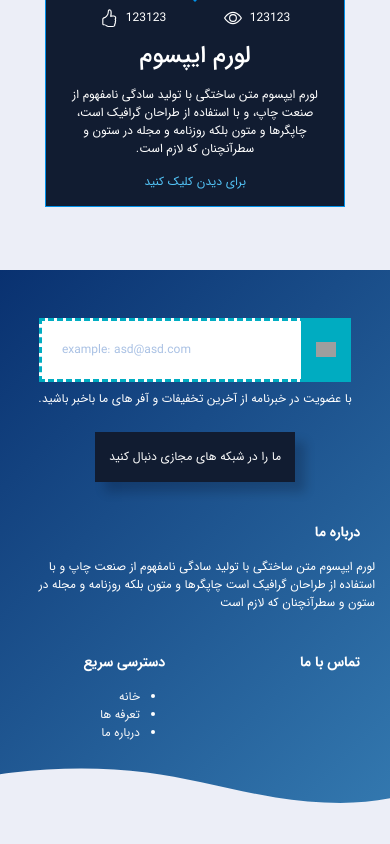
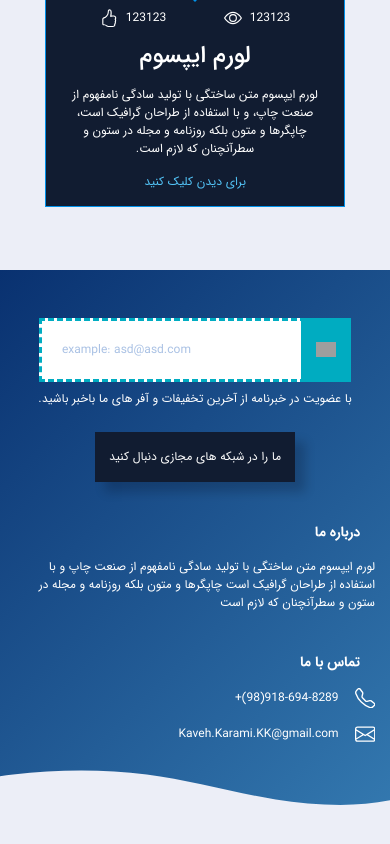
Before and after one commit to KavehKarami/shop-theme-react, a React (Create React App) app: page / in a window 390 px wide. Shown: the part 7790-8634 px from the top of the page. Built offline with nearby package versions, Linux system fonts and the light colour scheme; grey boxes are pictures that could not be loaded.

Commit message:
wip-footer (footer mobile complete)

```diff
--- a/src/app/components/layout/Footer.jsx
+++ b/src/app/components/layout/Footer.jsx
@@ -1,6 +1,8 @@
 import React from 'react';
 import { Link } from 'react-router-dom';
 import { routes } from '../../routes';
+import MailIcon from '../shared/icons/MailIcon';
+import PhoneIcon from '../shared/icons/PhoneIcon';
 import DashedInput from '../shared/inputs/DashedInput';
 import FollowUs from '../shared/sections/FollowUs';
 import ShapeDivider1 from '../shared/shape-dividers/ShapeDivider1';
@@ -26,10 +28,29 @@
         </div>
 
         <div className="row">
-          <div className="col-6  mt-3 mb-5">
+          <div className="col-12 col-md-4  mt-3 mb-5">
+
             <div className="footer-link-title">تماس با ما</div>
+
+            <div className="d-flex mb-3 align-items-center justify-content-start">
+              <PhoneIcon />
+
+              <a href="callto:+989186948289" className="mr-3 footer-contact-text">
+                +(98)918-694-8289
+              </a>
+            </div>
+
+            <div className="d-flex mb-3 align-items-center justify-content-start text-nowrap">
+              <MailIcon />
+
+              <a href="maillto:Kaveh.Karami.KK@gmail.com" className="mr-3 footer-contact-text">
+                Kaveh.Karami.KK@gmail.com
+              </a>
+            </div>
+
           </div>
-          <div className="col-6  mt-3 mb-5">
+
+          <div className="col-6 col-md-4 mt-3 mb-5 d-none d-md-block">
             <div className="footer-link-title">دسترسی سریع</div>
             <ul>
               {routes.map((route, index) => (
--- /dev/null
+++ b/src/app/components/shared/icons/MailIcon.jsx
@@ -0,0 +1,11 @@
+import React from 'react';
+
+const MailIcon = () => {
+  return (
+    <svg width="1.7em" height="1.7em" viewBox="0 0 16 16" className="bi bi-envelope" fill="currentColor" xmlns="http://www.w3.org/2000/svg">
+      <path fillRule="evenodd" d="M0 4a2 2 0 0 1 2-2h12a2 2 0 0 1 2 2v8a2 2 0 0 1-2 2H2a2 2 0 0 1-2-2V4zm2-1a1 1 0 0 0-1 1v.217l7 4.2 7-4.2V4a1 1 0 0 0-1-1H2zm13 2.383l-4.758 2.855L15 11.114v-5.73zm-.034 6.878L9.271 8.82 8 9.583 6.728 8.82l-5.694 3.44A1 1 0 0 0 2 13h12a1 1 0 0 0 .966-.739zM1 11.114l4.758-2.876L1 5.383v5.73z" />
+    </svg>
+  );
+}
+
+export default MailIcon;
--- /dev/null
+++ b/src/app/components/shared/icons/PhoneIcon.jsx
@@ -0,0 +1,11 @@
+import React from 'react';
+
+const PhoneIcon = () => {
+  return (
+    <svg width="1.7em" height="1.7em" viewBox="0 0 16 16" className="bi bi-telephone" fill="currentColor" xmlns="http://www.w3.org/2000/svg">
+      <path fillRule="evenodd" d="M3.654 1.328a.678.678 0 0 0-1.015-.063L1.605 2.3c-.483.484-.661 1.169-.45 1.77a17.568 17.568 0 0 0 4.168 6.608 17.569 17.569 0 0 0 6.608 4.168c.601.211 1.286.033 1.77-.45l1.034-1.034a.678.678 0 0 0-.063-1.015l-2.307-1.794a.678.678 0 0 0-.58-.122l-2.19.547a1.745 1.745 0 0 1-1.657-.459L5.482 8.062a1.745 1.745 0 0 1-.46-1.657l.548-2.19a.678.678 0 0 0-.122-.58L3.654 1.328zM1.884.511a1.745 1.745 0 0 1 2.612.163L6.29 2.98c.329.423.445.974.315 1.494l-.547 2.19a.678.678 0 0 0 .178.643l2.457 2.457a.678.678 0 0 0 .644.178l2.189-.547a1.745 1.745 0 0 1 1.494.315l2.306 1.794c.829.645.905 1.87.163 2.611l-1.034 1.034c-.74.74-1.846 1.065-2.877.702a18.634 18.634 0 0 1-7.01-4.42 18.634 18.634 0 0 1-4.42-7.009c-.362-1.03-.037-2.137.703-2.877L1.885.511z" />
+    </svg>
+  );
+}
+
+export default PhoneIcon;
--- a/src/assets/scss/components/layout/footer.scss
+++ b/src/assets/scss/components/layout/footer.scss
@@ -12,3 +12,15 @@
   font-weight: bold;
   margin-right: 15px;
 }
+
+.footer-contact-text {
+  direction: ltr;
+  color: #fff;
+
+  &:hover,
+  &:focus {
+    color: #fff;
+    outline: none;
+    border: none;
+  }
+}
```
